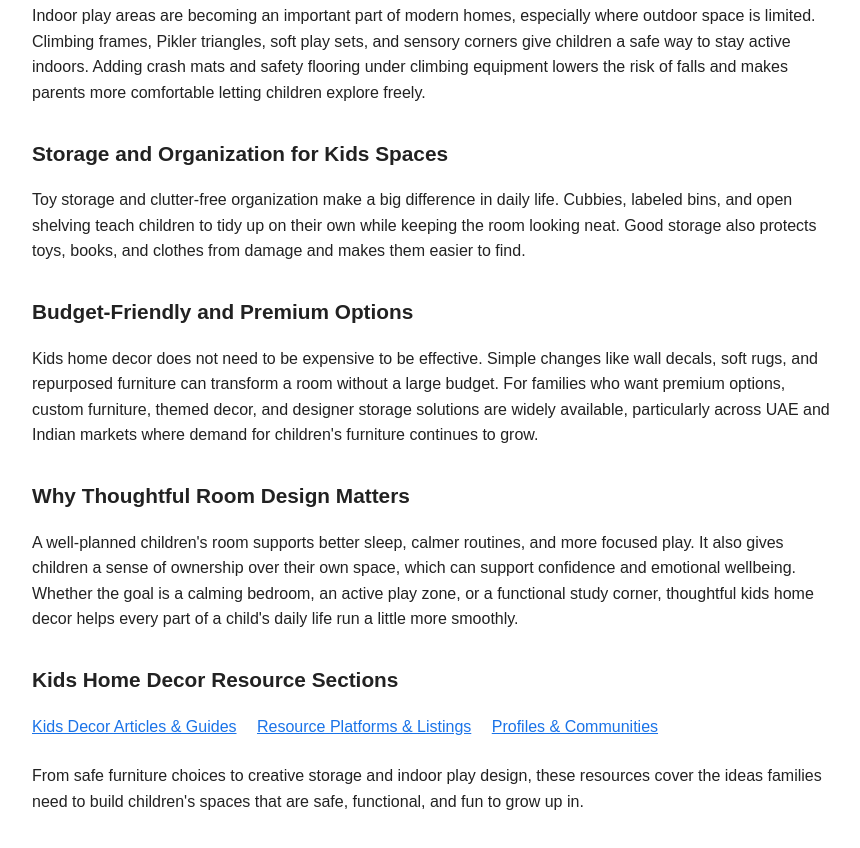
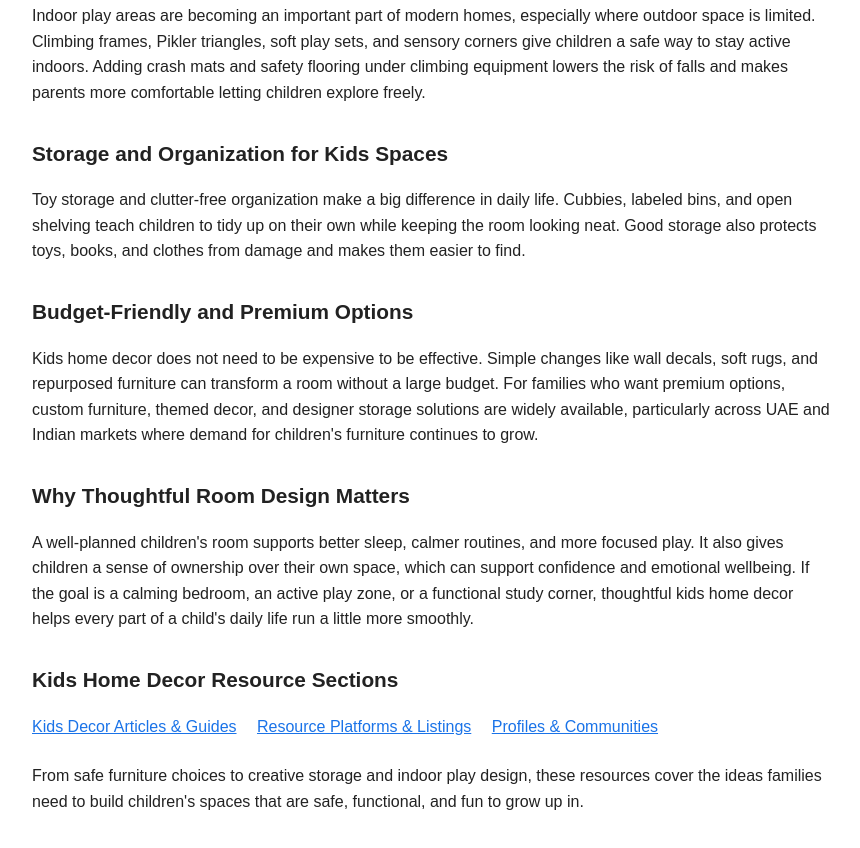
Before and after one commit to harshita0910/Mini-Decor-Furniture-Hub, a plain HTML site: page index.html in a window 1280 px wide. Shown: the part 685-1533 px from the top of the page, without its empty margins (208-1068 px from the left). Drawn offline with Linux system fonts and the light colour scheme.

Commit message:
Update index.html

```diff
--- a/index.html
+++ b/index.html
@@ -35,7 +35,7 @@ nav.sections a{display:inline-block;margin-right:16px;margin-bottom:8px;}
 <p>Kids home decor does not need to be expensive to be effective. Simple changes like wall decals, soft rugs, and repurposed furniture can transform a room without a large budget. For families who want premium options, custom furniture, themed decor, and designer storage solutions are widely available, particularly across UAE and Indian markets where demand for children's furniture continues to grow.</p>
 
 <h2>Why Thoughtful Room Design Matters</h2>
-<p>A well-planned children's room supports better sleep, calmer routines, and more focused play. It also gives children a sense of ownership over their own space, which can support confidence and emotional wellbeing. Whether the goal is a calming bedroom, an active play zone, or a functional study corner, thoughtful kids home decor helps every part of a child's daily life run a little more smoothly.</p>
+<p>A well-planned children's room supports better sleep, calmer routines, and more focused play. It also gives children a sense of ownership over their own space, which can support confidence and emotional wellbeing. If the goal is a calming bedroom, an active play zone, or a functional study corner, thoughtful kids home decor helps every part of a child's daily life run a little more smoothly.</p>
 
 <h2>Kids Home Decor Resource Sections</h2>
 <nav class="sections">
```
